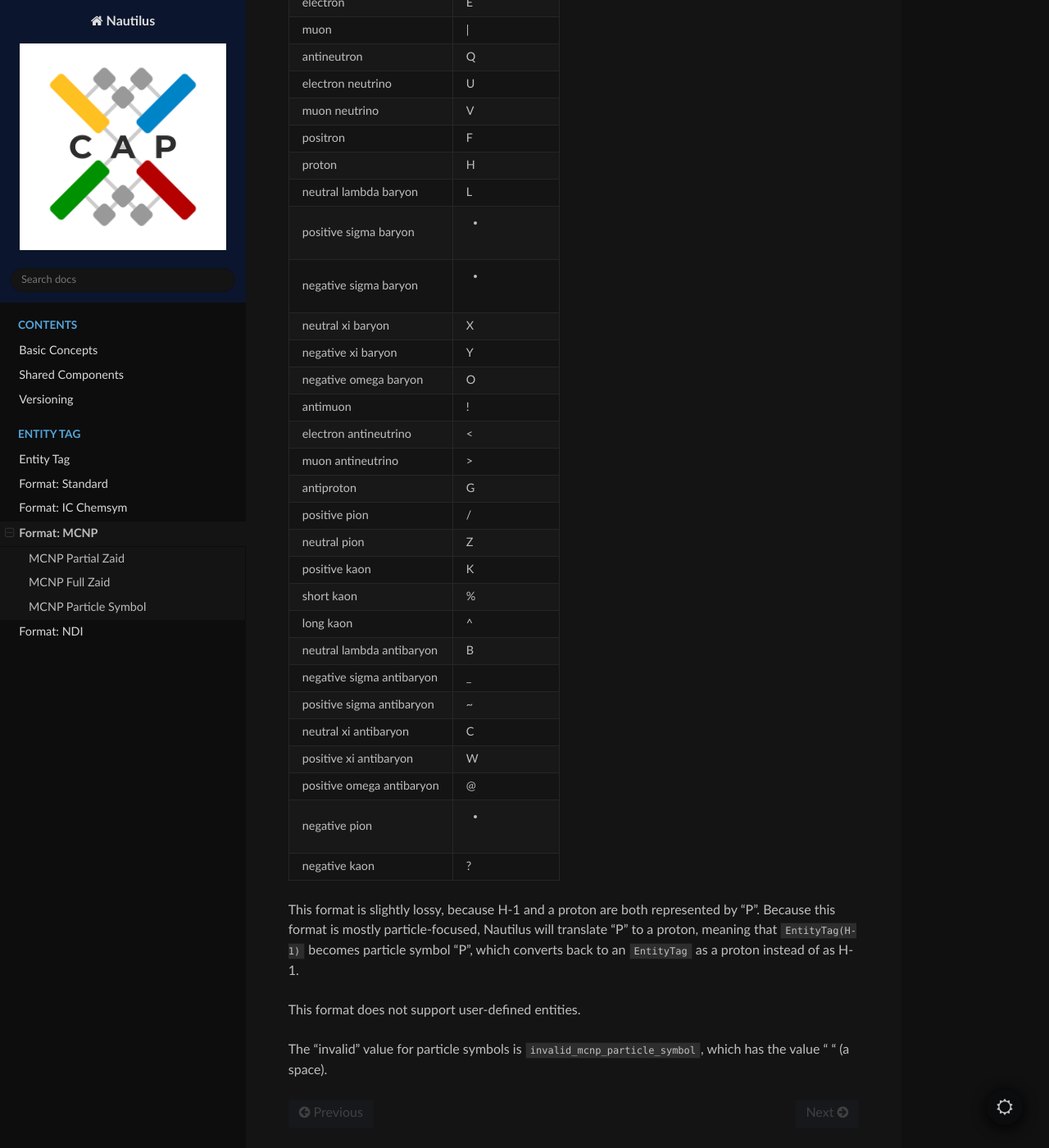
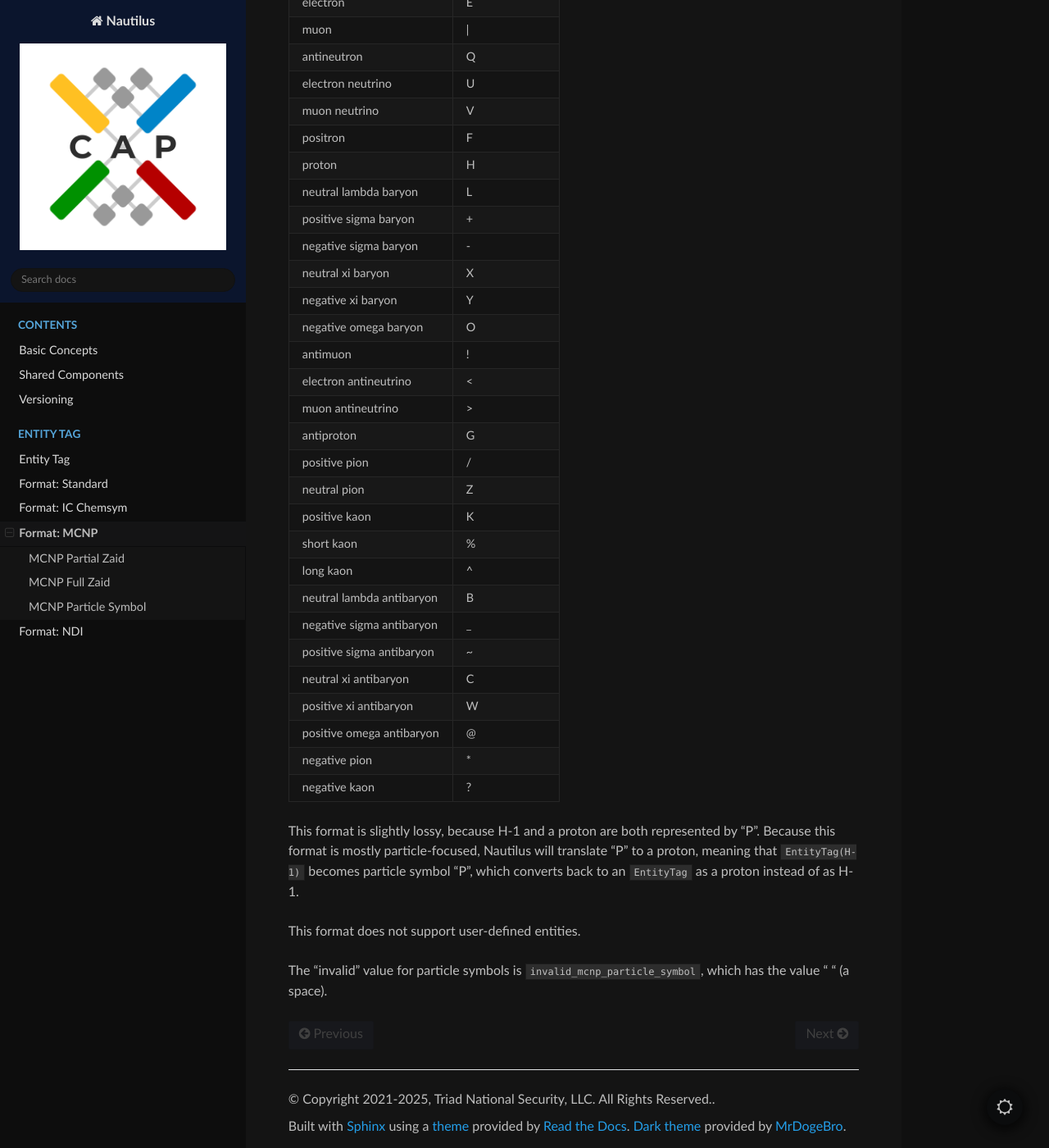
Before and after one commit to lanl/Nautilus, a Sphinx documentation site: the page built from doc/sphinx/src/format_mcnp.rst, in a window 1280 px wide and 1400 px high, scrolled down 1933 px. Shown: the whole window at 82% size. Built offline with Sphinx 7.4.7 and the Read the Docs theme 3.1.0, drawn with Linux system fonts in a browser that asks for light colours.

Commit message:
minor fixes

```diff
--- a/doc/sphinx/src/format_mcnp.rst
+++ b/doc/sphinx/src/format_mcnp.rst
@@ -89,8 +89,8 @@ muon neutrino               V
 positron                    F
 proton                      H
 neutral lambda baryon       L
-positive sigma baryon       +
-negative sigma baryon       -
+positive sigma baryon       \+
+negative sigma baryon       \-
 neutral xi baryon           X
 negative xi baryon          Y
 negative omega baryon       O
@@ -109,7 +109,7 @@ positive sigma antibaryon   ~
 neutral xi antibaryon       C
 positive xi antibaryon      W
 positive omega antibaryon   @
-negative pion               *
+negative pion               \*
 negative kaon               ?
 =========================   ===============
 
```
